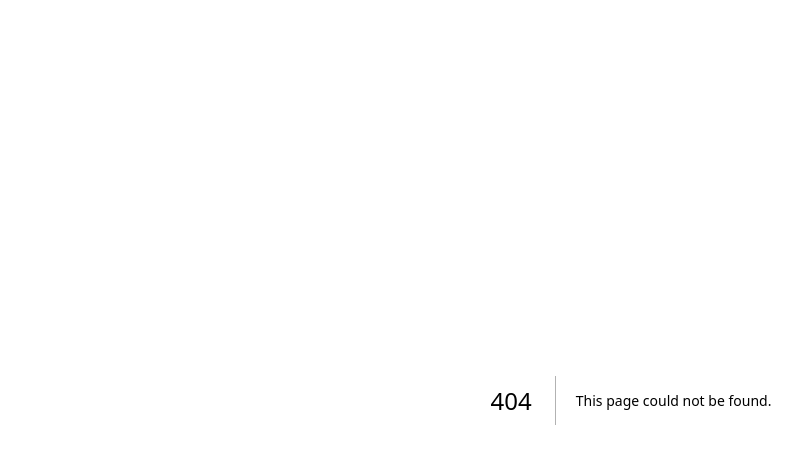
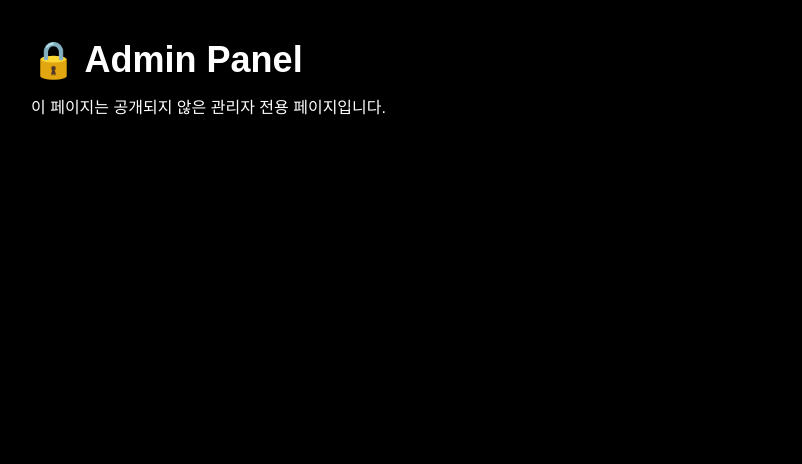
Before and after one commit to Chocobone/ummanchu, a Next.js app: page /admin in a window 1280 px wide. Before the commit this address had no page. Shown: the top 464 px of the page, without its empty margins (9-811 px from the left). Built offline with nearby package versions, Linux system fonts and the light colour scheme.

Commit message:
feat: admin 페이지 추가

```diff
--- /dev/null
+++ b/src/app/admin/page.tsx
@@ -0,0 +1,8 @@
+export default function AdminPage() {
+  return (
+    <main className="min-h-screen bg-black text-white p-10">
+      <h1 className="text-4xl font-bold mb-4">🔒 Admin Panel</h1>
+      <p>이 페이지는 공개되지 않은 관리자 전용 페이지입니다.</p>
+    </main>
+  );
+}
```
